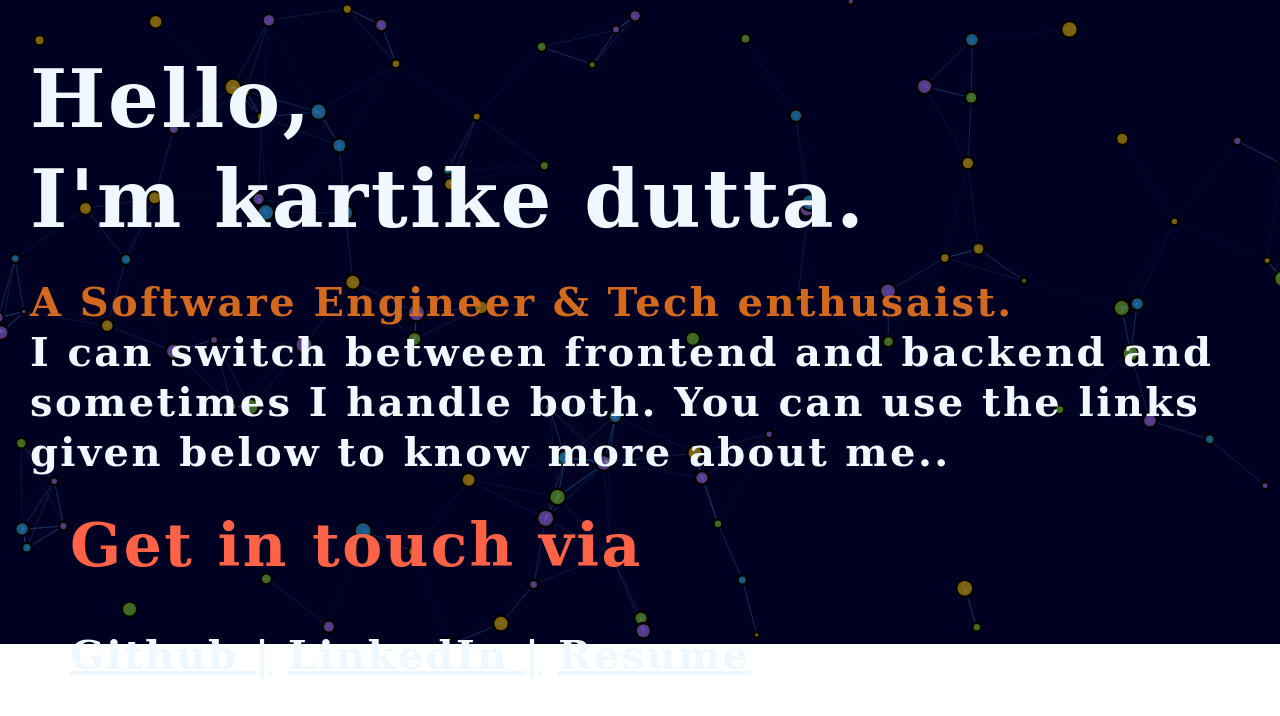
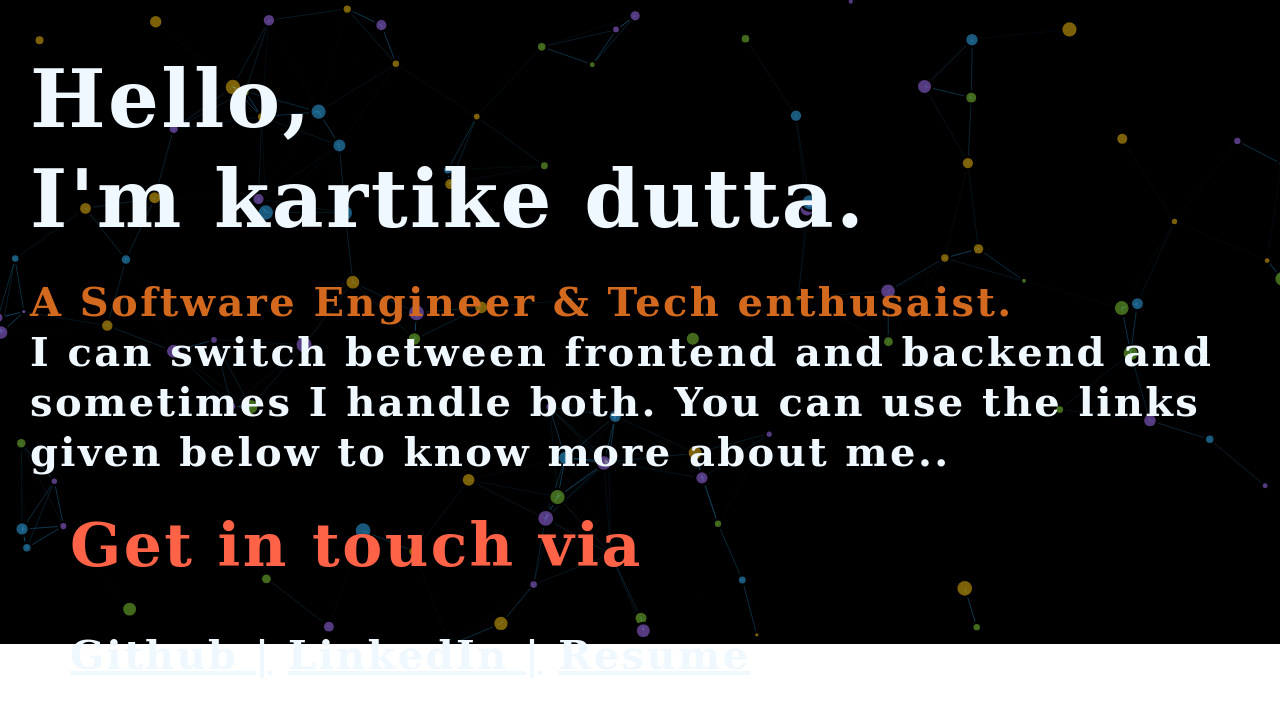
Before and after one commit to kartikdutta28/kartikdutta28.github.io, a plain HTML site: page index.html in a window 1280 px wide. Shown: the top 716 px of the page. Drawn offline with Linux system fonts and the light colour scheme.

Commit message:
added title
added title

```diff
--- a/app.js
+++ b/app.js
@@ -87,6 +87,7 @@ particlesJS("particles-js", {
         enable: false,
         mode: "push"
       },
+
       resize: true
     },
     modes: {
--- a/index.html
+++ b/index.html
@@ -3,7 +3,7 @@
   <head>
     <meta charset="UTF-8" />
     <meta name="viewport" content="width=device-width, initial-scale=1.0" />
-    <title>Document</title>
+    <title>KartikeDutta</title>
     <link
       href="https://fonts.googleapis.com/css?family=Roboto:300"
       rel="stylesheet"
--- a/style.css
+++ b/style.css
@@ -26,7 +26,7 @@ body {
 #particles-js {
   height: 100%;
   width: 100%;
-  background: #000022;
+  background: black;
   background-size: cover;
 }
 ul {
```
